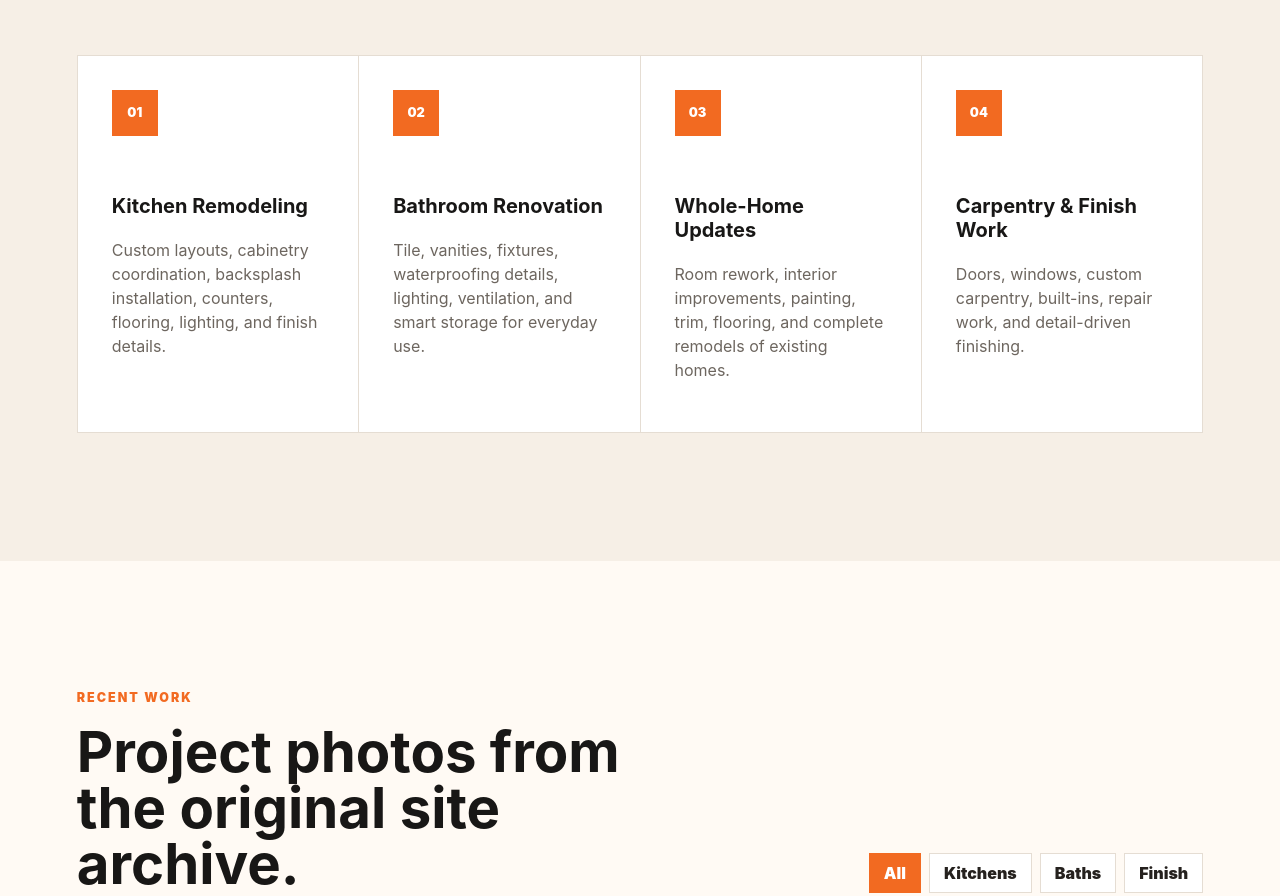
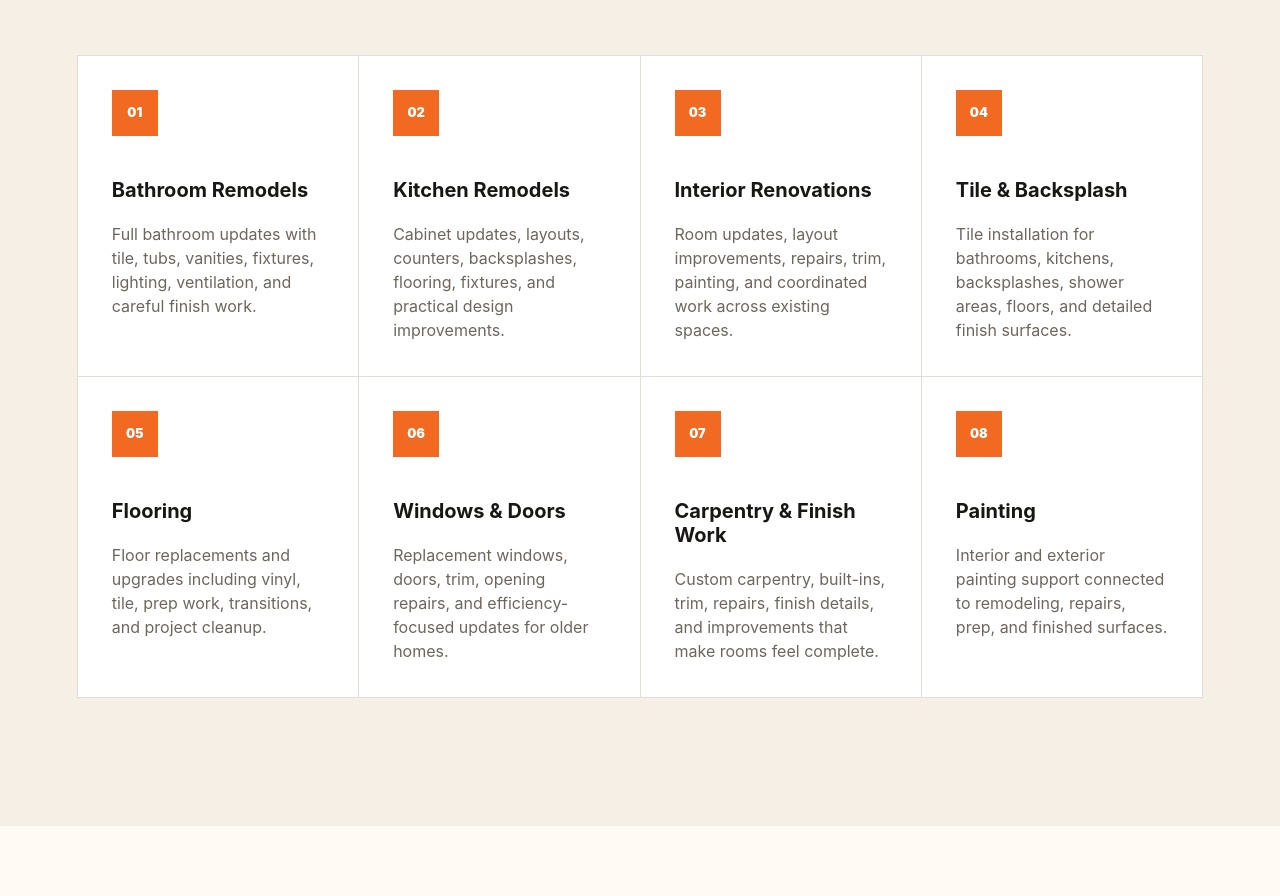
Before and after one commit to mosesdasilva/fsr-website, a plain HTML site: page index.html in a window 1280 px wide. Shown: the part 2168-3064 px from the top of the page. Drawn offline with Linux system fonts and the light colour scheme.

Commit message:
Expand service cards

```diff
--- a/index.html
+++ b/index.html
@@ -140,23 +140,43 @@
         <div class="service-grid">
           <article class="service-card reveal">
             <span class="service-icon">01</span>
-            <h3>Kitchen Remodeling</h3>
-            <p>Custom layouts, cabinetry coordination, backsplash installation, counters, flooring, lighting, and finish details.</p>
+            <h3>Bathroom Remodels</h3>
+            <p>Full bathroom updates with tile, tubs, vanities, fixtures, lighting, ventilation, and careful finish work.</p>
           </article>
           <article class="service-card reveal">
             <span class="service-icon">02</span>
-            <h3>Bathroom Renovation</h3>
-            <p>Tile, vanities, fixtures, waterproofing details, lighting, ventilation, and smart storage for everyday use.</p>
+            <h3>Kitchen Remodels</h3>
+            <p>Cabinet updates, layouts, counters, backsplashes, flooring, fixtures, and practical design improvements.</p>
           </article>
           <article class="service-card reveal">
             <span class="service-icon">03</span>
-            <h3>Whole-Home Updates</h3>
-            <p>Room rework, interior improvements, painting, trim, flooring, and complete remodels of existing homes.</p>
+            <h3>Interior Renovations</h3>
+            <p>Room updates, layout improvements, repairs, trim, painting, and coordinated work across existing spaces.</p>
           </article>
           <article class="service-card reveal">
             <span class="service-icon">04</span>
+            <h3>Tile & Backsplash</h3>
+            <p>Tile installation for bathrooms, kitchens, backsplashes, shower areas, floors, and detailed finish surfaces.</p>
+          </article>
+          <article class="service-card reveal">
+            <span class="service-icon">05</span>
+            <h3>Flooring</h3>
+            <p>Floor replacements and upgrades including vinyl, tile, prep work, transitions, and project cleanup.</p>
+          </article>
+          <article class="service-card reveal">
+            <span class="service-icon">06</span>
+            <h3>Windows & Doors</h3>
+            <p>Replacement windows, doors, trim, opening repairs, and efficiency-focused updates for older homes.</p>
+          </article>
+          <article class="service-card reveal">
+            <span class="service-icon">07</span>
             <h3>Carpentry & Finish Work</h3>
-            <p>Doors, windows, custom carpentry, built-ins, repair work, and detail-driven finishing.</p>
+            <p>Custom carpentry, built-ins, trim, repairs, finish details, and improvements that make rooms feel complete.</p>
+          </article>
+          <article class="service-card reveal">
+            <span class="service-icon">08</span>
+            <h3>Painting</h3>
+            <p>Interior and exterior painting support connected to remodeling, repairs, prep, and finished surfaces.</p>
           </article>
         </div>
       </section>
--- a/styles.css
+++ b/styles.css
@@ -431,7 +431,7 @@ h3 {
 }
 
 .service-card {
-  min-height: 320px;
+  min-height: 285px;
   padding: clamp(24px, 3vw, 34px);
   background: var(--white);
 }
@@ -442,7 +442,7 @@ h3 {
   justify-content: center;
   width: 46px;
   height: 46px;
-  margin-bottom: 58px;
+  margin-bottom: 42px;
   background: var(--orange);
   color: var(--white);
   font-size: 0.8rem;
@@ -450,6 +450,7 @@ h3 {
 }
 
 .service-card p {
+  margin-bottom: 0;
   color: var(--muted);
 }
 
```
